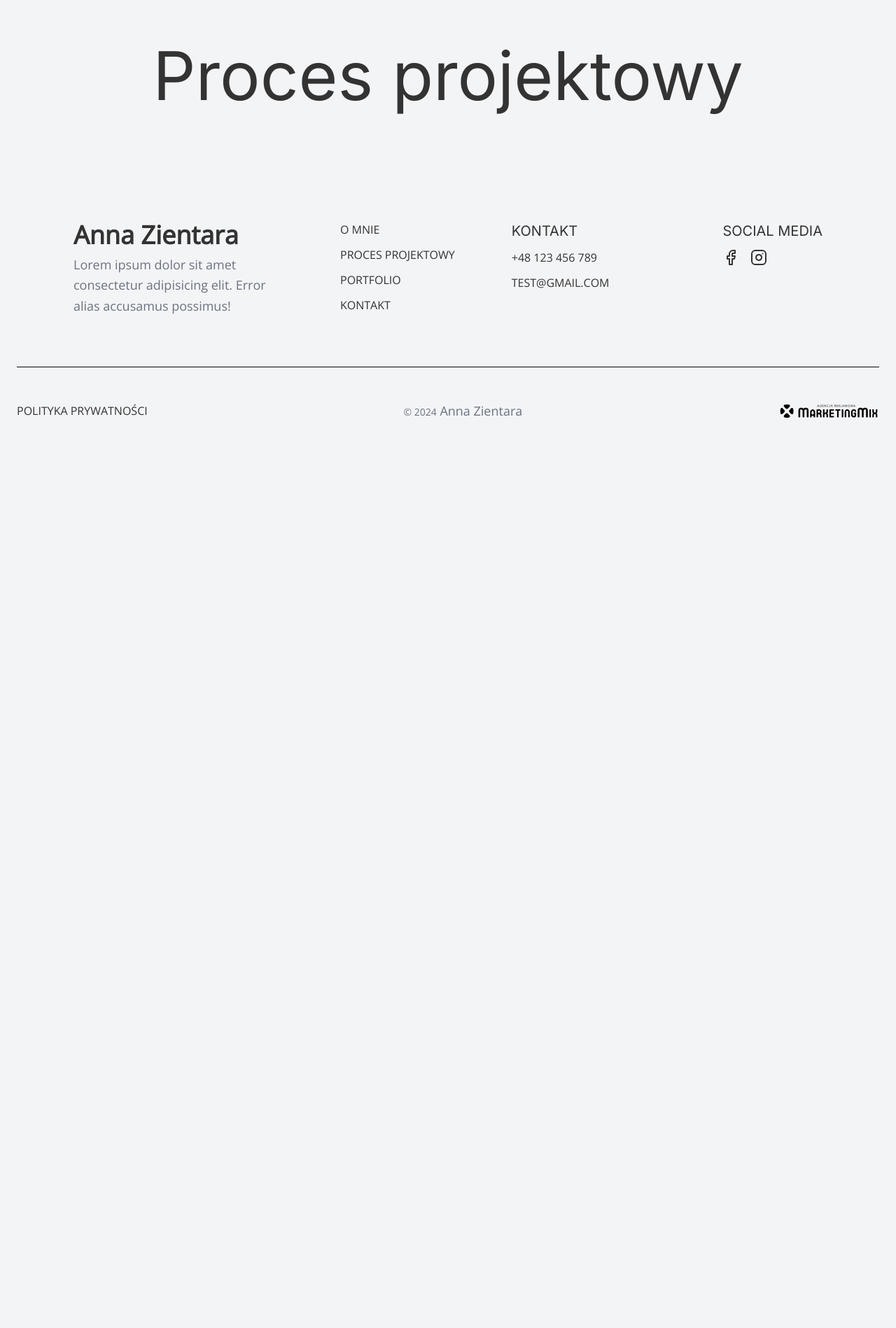
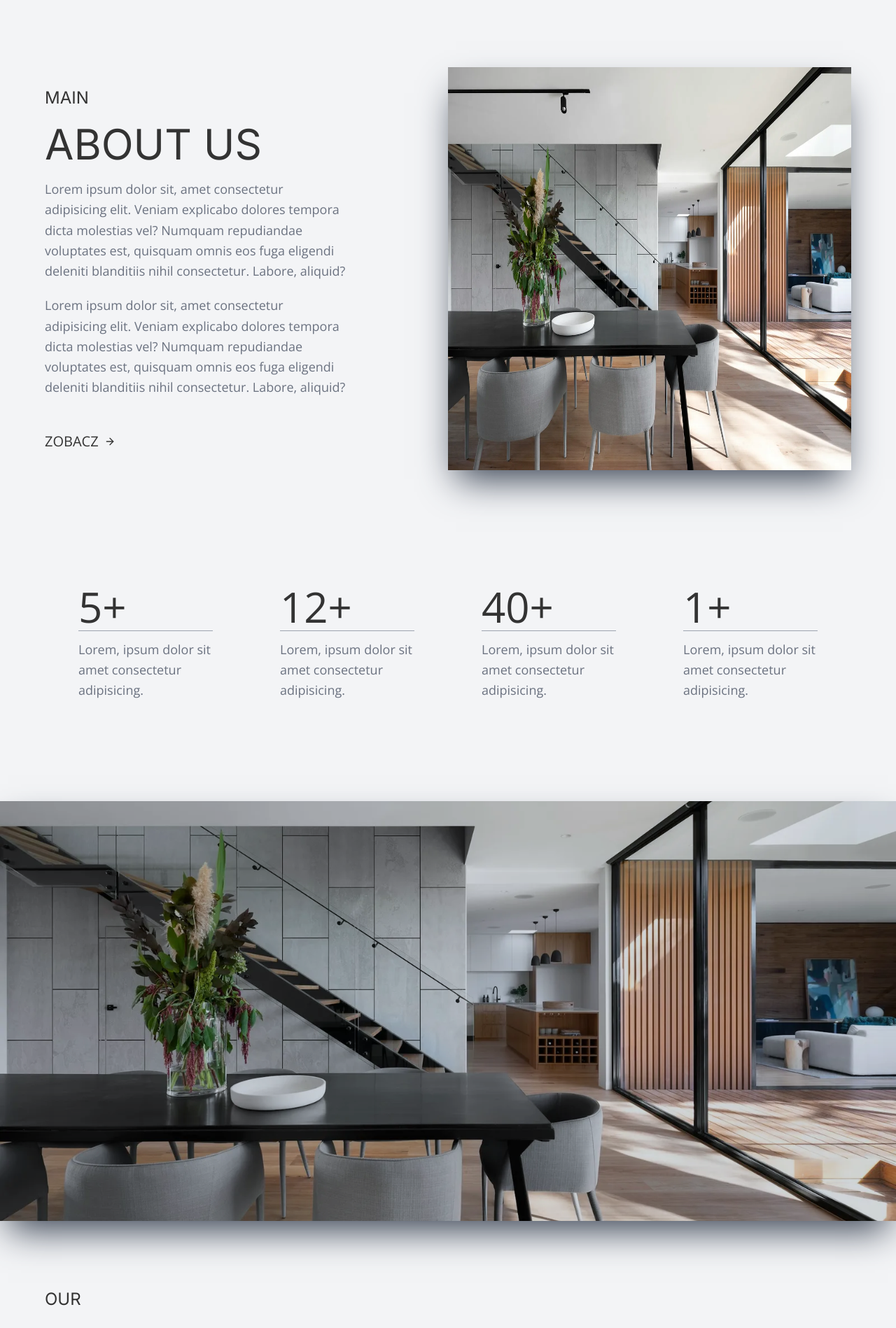
Before and after one commit to marketingMixNT/architect-portfolio, a Next.js app: page /process in a window 1280 px wide. Shown: the part 420-2318 px from the top of the page at 70% size. Before the commit the page ends 1062 px from the top, so only its background shows below. Built offline with nearby package versions, Linux system fonts and the light colour scheme.

Commit message:
create templates of about and process page

```diff
--- a/app/(client)/about/page.tsx
+++ b/app/(client)/about/page.tsx
@@ -1,4 +1,11 @@
 import Header from '@/app/components/Header'
+
+import AboutSection from '@/app/components/home/About'
+import BannerBackgorund from '@/app/components/home/BannerBackgorund'
+import CareerOverview from '@/app/components/home/CareerOverview'
+import OurWork from '@/app/components/home/OurWork'
+import Services from '@/app/components/home/Services'
+
 import type { Metadata } from 'next'
 
 export const metadata: Metadata = {
@@ -11,8 +18,12 @@ export default function About() {
 		<>
 			<Header image="bg-[url('/assets/hero--mobile.webp')] sm:bg-[url('/assets/hero.webp')]" title='O mnie' />
 
-			<main className='py-20 text-center'>
-				<p className='font-heading text-8xl'>o mnie</p>
+			<main>
+				<AboutSection />
+				<CareerOverview />
+				<BannerBackgorund />
+				<Services />
+				<OurWork />
 			</main>
 		</>
 	)
--- a/app/(client)/portfolio/[slug]/page.tsx
+++ b/app/(client)/portfolio/[slug]/page.tsx
@@ -27,7 +27,9 @@ const images = [
 	'http://localhost:3000/assets/hero.webp',
 ]
 
-export const Project: FC<{ name: string }> = ({ name }) => {
+import React from 'react'
+
+const Project = () => {
 	const [toggler, setToggler] = useState(false)
 	const [selectedImageIndex, setSelectedImageIndex] = useState(0)
 
@@ -36,11 +38,9 @@ export const Project: FC<{ name: string }> = ({ name }) => {
 		setToggler(!toggler)
 	}
 
-
-
 	return (
 		<div className='App'>
-			<Header image="bg-[url('/assets/hero--mobile.webp')] sm:bg-[url('/assets/hero.webp')]" title="Nazwa projektu" />
+			<Header image="bg-[url('/assets/hero--mobile.webp')] sm:bg-[url('/assets/hero.webp')]" title='Nazwa projektu' />
 
 			<main>
 				<Section className='pt-12 sm:pt-24 pb-12 sm:pb-24'>
@@ -90,37 +90,28 @@ export const Project: FC<{ name: string }> = ({ name }) => {
 					</Wrapper>
 					<div className='pt-20 lg:pt-32'>
 						<Swiper
-
 							slidesPerView={1}
 							spaceBetween={40}
 							breakpoints={{
 								640: {
 									slidesPerView: 2,
-
 								},
 
 								1000: {
 									slidesPerView: 3,
-
 								},
 								1350: {
 									slidesPerView: 4,
-
 								},
 								1600: {
 									slidesPerView: 5,
-
 								},
 							}}
-
-
 							grabCursor={true}
-
 							autoplay={{
 								delay: 3000,
 								disableOnInteraction: true,
-							  }}
-
+							}}
 							modules={[Autoplay]}
 							className='w-full h-96'>
 							{images.map((image, index) => (
--- a/app/(client)/process/page.tsx
+++ b/app/(client)/process/page.tsx
@@ -1,6 +1,11 @@
 import type { Metadata } from 'next'
 
 import Header from '@/app/components/Header'
+import About from '@/app/components/home/About'
+import CareerOverview from '@/app/components/home/CareerOverview'
+import BannerBackgorund from '@/app/components/home/BannerBackgorund'
+import Services from '@/app/components/home/Services'
+import OurWork from '@/app/components/home/OurWork'
 
 export const metadata: Metadata = {
 	title: 'Proces projektowy | Anna Zientara',
@@ -15,8 +20,12 @@ export default function Process() {
 				title='Proces projektowy'
 			/>
 
-			<main className='py-20 text-center'>
-				<p className='font-heading text-8xl'>Proces projektowy</p>
+			<main>
+				<About />
+				<CareerOverview />
+				<BannerBackgorund />
+				<Services />
+				<OurWork />
 			</main>
 		</>
 	)
```
